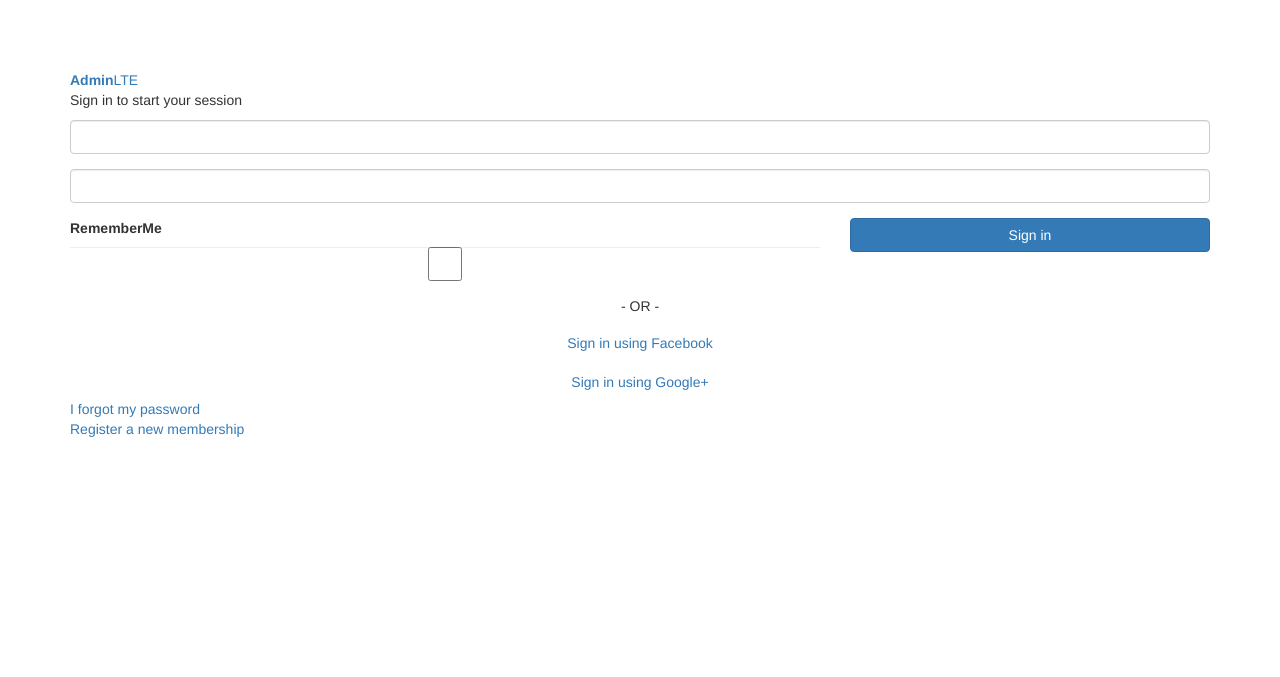
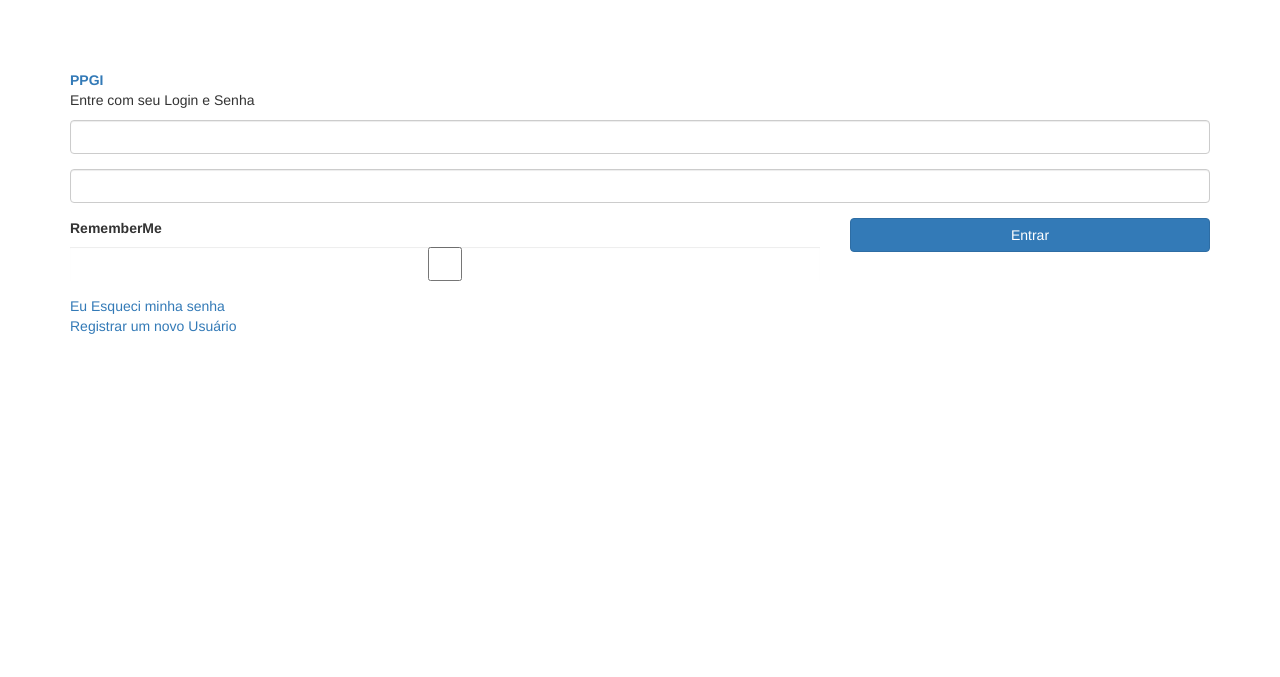
Before and after one commit to ariloclaudio/novoppgi, a PHP site: template frontend/views/adminLTE/yiisoft/yii2-app/site/login.php in a window 1280 px wide. Shown: the top 677 px of the page. Run offline with PHP 8.4, Linux system fonts and the light colour scheme; the template is opened without the code that fills it, so the values that code supplies are empty; form fields are guessed from the names that the template uses; some libraries are stand-ins or nearby versions.

Commit message:
alteracoes de labels

```diff
--- a/common/models/LoginForm.php
+++ b/common/models/LoginForm.php
@@ -43,7 +43,7 @@ class LoginForm extends Model
         if (!$this->hasErrors()) {
             $user = $this->getUser();
             if (!$user || !$user->validatePassword($this->password)) {
-                $this->addError($attribute, 'Incorrect username or password.');
+                $this->addError($attribute, 'Login ou Senha incorreta.');
             }
         }
     }
--- a/frontend/views/adminLTE/yiisoft/yii2-app/site/login.php
+++ b/frontend/views/adminLTE/yiisoft/yii2-app/site/login.php
@@ -21,23 +21,23 @@ $fieldOptions2 = [
 
 <div class="login-box">
     <div class="login-logo">
-        <a href="#"><b>Admin</b>LTE</a>
+        <a href="#"><b> PPGI </b></a>
     </div>
     <!-- /.login-logo -->
     <div class="login-box-body">
-        <p class="login-box-msg">Sign in to start your session</p>
+        <p class="login-box-msg"> Entre com seu Login e Senha</p>
 
         <?php $form = ActiveForm::begin(['id' => 'login-form', 'enableClientValidation' => false]); ?>
 
         <?= $form
             ->field($model, 'username', $fieldOptions1)
             ->label(false)
-            ->textInput(['placeholder' => $model->getAttributeLabel('username')]) ?>
+            ->textInput(['placeholder' => $model->getAttributeLabel('email')]) ?>
 
         <?= $form
             ->field($model, 'password', $fieldOptions2)
             ->label(false)
-            ->passwordInput(['placeholder' => $model->getAttributeLabel('password')]) ?>
+            ->passwordInput(['placeholder' => $model->getAttributeLabel('senha')]) ?>
 
         <div class="row">
             <div class="col-xs-8">
@@ -45,7 +45,7 @@ $fieldOptions2 = [
             </div>
             <!-- /.col -->
             <div class="col-xs-4">
-                <?= Html::submitButton('Sign in', ['class' => 'btn btn-primary btn-block btn-flat', 'name' => 'login-button']) ?>
+                <?= Html::submitButton('Entrar', ['class' => 'btn btn-primary btn-block btn-flat', 'name' => 'login-button']) ?>
             </div>
             <!-- /.col -->
         </div>
@@ -53,17 +53,9 @@ $fieldOptions2 = [
 
         <?php ActiveForm::end(); ?>
 
-        <div class="social-auth-links text-center">
-            <p>- OR -</p>
-            <a href="#" class="btn btn-block btn-social btn-facebook btn-flat"><i class="fa fa-facebook"></i> Sign in
-                using Facebook</a>
-            <a href="#" class="btn btn-block btn-social btn-google-plus btn-flat"><i class="fa fa-google-plus"></i> Sign
-                in using Google+</a>
-        </div>
-        <!-- /.social-auth-links -->
 
-        <a href="#">I forgot my password</a><br>
-        <a href="register.html" class="text-center">Register a new membership</a>
+        <a href="#">Eu Esqueci minha senha</a><br>
+        <a href="register.html" class="text-center">Registrar um novo Usuário</a>
 
     </div>
     <!-- /.login-box-body -->
```
